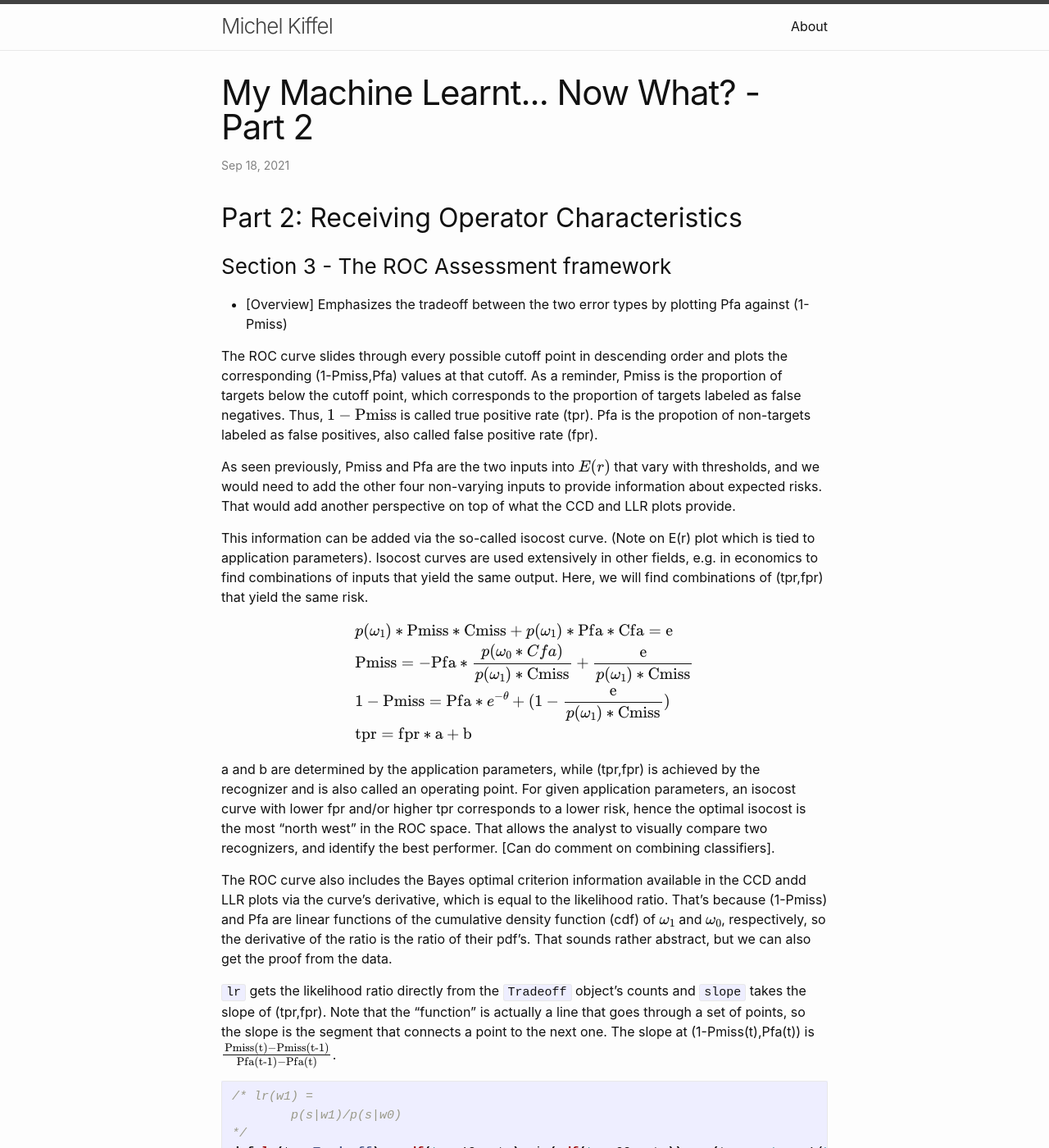
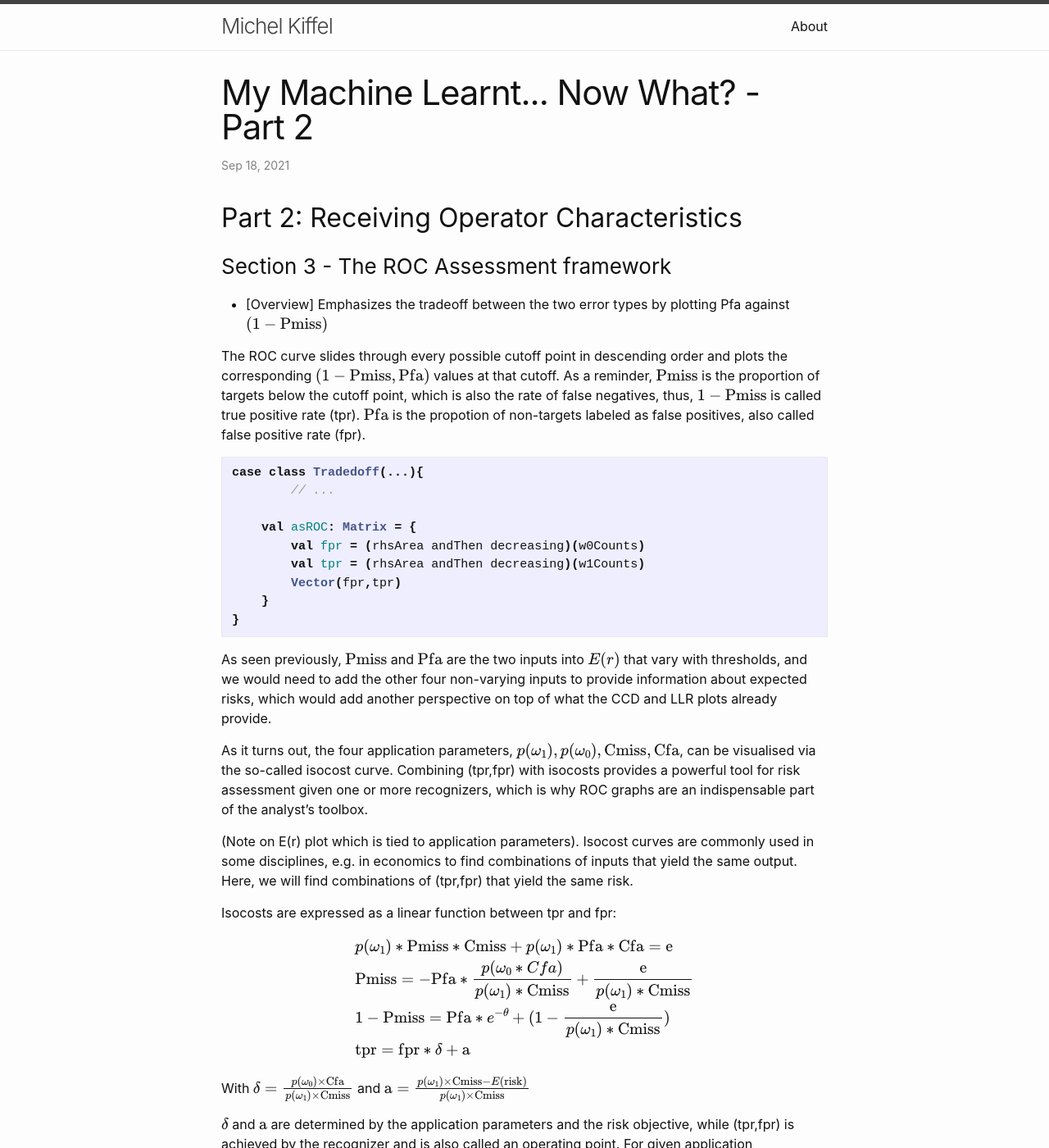
Before and after one commit to mkffl/mkffl.github.io, a Jekyll site: the page built from _posts/2021-09-18-Decisions-Part-2.markdown, in a window 1280 px wide and 1400 px high. Shown: the whole window at 82% size. Built offline with Jekyll 4.4.1, drawn with Linux system fonts in a browser that asks for light colours; formulas are drawn with MathJax 3; some of the changed text lies outside the part shown.

Commit message:
Part 2 section 1 done

````diff
--- a/_posts/2021-09-18-Decisions-Part-1.markdown
+++ b/_posts/2021-09-18-Decisions-Part-1.markdown
@@ -168,6 +168,7 @@ $$
 $$
 (Notice the inverted numerator vs the Bayes decision rule). Hence, the cutoff point $c$ is at $llr = -\theta$.
 
+TODO: introduce `val pa = AppParameters(p_w1=0.5,Cmiss=25,Cfa=5)`
 
 [minS on Tradeoff object]
 
--- a/_posts/2021-09-18-Decisions-Part-2.markdown
+++ b/_posts/2021-09-18-Decisions-Part-2.markdown
@@ -6,13 +6,29 @@ layout: post
 ## Part 2: Receiving Operator Characteristics
 
 ### Section 3 - The ROC Assessment framework
-- [Overview] Emphasizes the tradeoff between the two error types by plotting Pfa against (1-Pmiss)
+- [Overview] Emphasizes the tradeoff between the two error types by plotting Pfa against $(1-\text{Pmiss})$
 
-The ROC curve slides through every possible cutoff point in descending order and plots the corresponding (1-Pmiss,Pfa) values at that cutoff. As a reminder, Pmiss is the proportion of targets below the cutoff point, which corresponds to the proportion of targets labeled as false negatives. Thus, $1-\text{Pmiss}$ is called true positive rate (tpr). Pfa is the propotion of non-targets labeled as false positives, also called false positive rate (fpr).
+The ROC curve slides through every possible cutoff point in descending order and plots the corresponding $(1-\text{Pmiss}, \text{Pfa})$ values at that cutoff. As a reminder, $\text{Pmiss}$ is the proportion of targets below the cutoff point, which is also the rate of false negatives, thus, $1-\text{Pmiss}$ is called true positive rate (tpr). $\text{Pfa}$ is the propotion of non-targets labeled as false positives, also called false positive rate (fpr).
 
-As seen previously, Pmiss and Pfa are the two inputs into $E(r)$ that vary with thresholds, and we would need to add the other four non-varying inputs to provide information about expected risks. That would add another perspective on top of what the CCD and LLR plots provide.
+```scala
+case class Tradedoff(...){
+        // ...
 
-This information can be added via the so-called isocost curve. (Note on E(r) plot which is tied to application parameters). Isocost curves are used extensively in other fields, e.g. in economics to find combinations of inputs that yield the same output. Here, we will find combinations of (tpr,fpr) that yield the same risk.
+    val asROC: Matrix = {
+        val fpr = (rhsArea andThen decreasing)(w0Counts)
+        val tpr = (rhsArea andThen decreasing)(w1Counts)
+        Vector(fpr,tpr)
+    }
+}
+```
+
+As seen previously, $\text{Pmiss}$ and $\text{Pfa}$ are the two inputs into $E(r)$ that vary with thresholds, and we would need to add the other four non-varying inputs to provide information about expected risks, which would add another perspective on top of what the CCD and LLR plots already provide.
+
+As it turns out, the four application parameters, $\{p(\omega_1), p(\omega_0), \text{Cmiss}, \text{Cfa}\}$, can be visualised via the so-called isocost curve. Combining (tpr,fpr) with isocosts provides a powerful tool for risk assessment given one or more recognizers, which is why ROC graphs are an indispensable part of the analyst's toolbox.
+
+(Note on E(r) plot which is tied to application parameters). Isocost curves are commonly used in some disciplines, e.g. in economics to find combinations of inputs that yield the same output. Here, we will find combinations of (tpr,fpr) that yield the same risk.
+
+Isocosts are expressed as a linear function between tpr and fpr:
 
 $$
 \begin{equation}
@@ -21,17 +37,24 @@ $$
 & p(\omega_1)*\text{Pmiss}*\text{Cmiss}+p(\omega_1)*\text{Pfa}*\text{Cfa}=\text{e} \\
 & \text{Pmiss} = -\text{Pfa}*\frac{p(\omega_0*Cfa)}{p(\omega_1)*\text{Cmiss}}+\frac{\text{e}}{p(\omega_1)*\text{Cmiss}} \\
 & 1-\text{Pmiss} = \text{Pfa}*e^{-\theta}+(1-\frac{\text{e}}{p(\omega_1)*\text{Cmiss}}) \\
-& \text{tpr} = \text{fpr}*\text{a}+\text{b}
+& \text{tpr} = \text{fpr}*\delta+\text{a}
 
 \end{aligned}
 \end{equation}
 $$
 
-a and b are determined by the application parameters, while (tpr,fpr) is achieved by the recognizer and is also called an operating point. For given application parameters, an isocost curve with lower fpr and/or higher tpr corresponds to a lower risk, hence the optimal isocost is the most "north west" in the ROC space. That allows the analyst to visually compare two recognizers, and identify the best performer. [Can do comment on combining classifiers].
+With $\delta = \frac{p(\omega_0) \times \text{Cfa}}{p(\omega_1) \times \text{Cmiss}}$ and $\text{a}=\frac{p(\omega_1) \times \text{Cmiss} - E(\text{risk})}{p(\omega_1) \times \text{Cmiss}}$
 
-The ROC curve also includes the Bayes optimal criterion information available in the CCD andd LLR plots via the curve's derivative, which is equal to the likelihood ratio. That's because (1-Pmiss) and Pfa are linear functions of the cumulative density function (cdf) of $\omega_1$ and $\omega_0$, respectively, so the derivative of the ratio is the ratio of their pdf's. That sounds rather abstract, but we can also get the proof from the data.
 
-`lr` gets the likelihood ratio directly from the `Tradeoff` object's counts and `slope` takes the slope of (tpr,fpr). Note that the "function" is actually a line that goes through a set of points, so the slope is the segment that connects a point to the next one. The slope at (1-Pmiss(t),Pfa(t)) is $\frac{ \text{Pmiss(t)}-\text{Pmiss(t-1)} }{ \text{Pfa(t-1)}-\text{Pfa(t)} }$.
+$\delta$ and $\text{a}$ are determined by the application parameters and the risk objective, while (tpr,fpr) is achieved by the recognizer and is also called an operating point. For given application parameters, an isocost curve with lower fpr and/or higher tpr corresponds to a lower risk, hence the optimal isocost is the most "north west" in the ROC space.
+
+That allows the analyst to visually identify the Bayes decision cutoff point as the (tpr,fpr) pair that is closest to (0,1) i.e. located the most "north west". It also allows them to compare two recognizers, with the best performer's isocost being above the underperformer - see example in the next section. [TODO do comment on combining classifiers].
+
+Before looking at an example, we will connect the above to the Bayes optimal criterion introduced in the previous part. The derivative of the ROC curve is equal to the likelihood ratio between the two conditional distributions, $p(s \vert \omega_i)$, so the solution to the Bayes equation (note: add reference) is available on the graph.
+
+ROC and likelihood ratio are connected because $(1-\text{Pmiss})$ and $\text{Pfa}$ are linear functions of the cumulative density function (cdf) of $\omega_1$ and $\omega_0$, respectively, so the derivative of the ratio is the ratio of their pdf's. If that sounds rather abstract (it does to me), the data also provides a proof.
+
+Using the svm recognizer from Part 1, the snippets below show that for every operating point, the derivative equals the likelihood ratio. The method `lr` gets the likelihood ratio directly from the `Tradeoff` object's counts while `slope` get the lr from the slope of (tpr,fpr). Note that instead of a continuous function we have a line that goes through a set of points, so the slope is the segment that connects a point to the next one. The slope at $(1-\text{Pmiss(t)},\text{Pfa(t)})$ is $\frac{ \text{Pmiss(t)}-\text{Pmiss(t-1)} }{ \text{Pfa(t-1)}-\text{Pfa(t)} }$.
 
 ```scala
 /* lr(w1) =
@@ -58,16 +81,24 @@ res1: Vector[Double] = Vector(0.0, 0.0, 0.0, 0.0, 0.007871325628334975, 0.0, 0.0
 res2: Vector[Double] = Vector(0.0, 0.0, 0.0, 0.0, 0.007871325628334973, 0.0, 0.0, 0.012501517174414365, 0.07484429961857492, 0.19986233803966608, 0.6509123275478419, 1.912732127685398, 5.629137095074125, 20.780299658804417, 55.4692317028767, 82.21206052514438, 360.01869158876053, Infinity, Infinity, Infinity, Infinity, Infinity, NaN, Infinity, NaN)
 ```
 
-The connection to the Bayes decision threshold becomes apparent by going back to the isocost equation. The derivative of the "north west-most" line is $e^{-\theta}$ and is also a tangeant to the ROC curve - if not, we could shift the isocost and get a lower risk. That means that the optimal threshold is at $\text{LR}=e^{-\theta}$ i.e. $\text{LLR}=-\theta$.
+With likelihood ratios available, the connection to the Bayes decision threshold becomes apparent by going back to the isocost equation. The derivative of the "north west-most" line is $e^{-\theta}$ and is also a tangeant to the ROC curve - if not, we could shift the isocost and get a lower risk. That means that the optimal thresholds are at $\text{LR}=e^{-\theta}$ i.e. $\text{LLR}=-\theta$.
 
+So far, we have made no assumptions about the shape of the ROC curve, so there can be many solutions, but the next section will cover monotonicity, which guarantees that there is only one optomal cutoff solution.
+
+The graphs below show the relationships between CCD, LLR and ROC plots. The isocost corresponds to the fraud application of Part 1, `AppParameters(p_w1=0.5,Cmiss=25,Cfa=5)`, which penalizes false negatives 5 times more than false positives.
+
+
+TODO: annotations for minTheta, optimal score and isocost.
 
 {% include demo15-bayesdecisions2-10.html %}
 
-The ROC curve emphasizes that the optimal decision point is determined by a tradeoff between missing errors and false alarm errors. We can get a lower miss rate (Pmiss i.e. 1-tpr) only if we accept a higher false alarm rate (Pfa).
+The ROC curve emphasizes that the optimal decision point is determined by a tradeoff between missing errors and false alarm errors. As long as the curve is not flat, we get a lower miss rate $\text{Pmiss}$ if we accept a higher false alarm rate $\text{Pfa}$.
 
-How much Pfa we tolerate is determined by application parameters, captured by the derivative of the isocost line. Given flat priors and high Cmiss, our application requires low Pmiss and thus tolerates high Pfa. Visually, that corresponds to operating points in the upper-hand corner of the ROC space.
+How much $\text{Pfa}$ we tolerate is determined by application parameters, captured by the derivative of the isocost line. Given flat priors and high Cmiss, our application requires low $\text{Pmiss}$ and thus tolerates high Pfa. Visually, that corresponds to operating points in the upper-hand corner of the ROC space.
 
-Finally, the LLR and ROC frameworks look consistent from an application parameter perspective. On the fraud application, the flat isocost correponds to a low threshold in the LLR graph. A steep isocost would map to a low LLR threshold, as a high $\text{Cfa}*p(\omega_0)$ would require a low false error rate. Sometimes, the priors and costs balance each other and $-\theta$ is close to 0, which means that the isocost slope is parallel to the $tpr=fpr$ line. An example is an application that minimises the error rate when prior probabilities are assumed roughly equal.
+The graphs also shows the connections between LLR and ROC. The fraud application penalizes false negatives heavily, which corresponds to a low $\delta$ in the definition above and therefore to a flattish ROC isocost, which maps to the low threshold in the LLR graph.
+
+A steep isocost would map to a high LLR threshold. If the ratio of priors and costs balance each other and $-\theta$ is close to 0, then the isocost slope is parallel to the $tpr=fpr$ line. An example of such application would be to minimise the error rate (Cmiss = Cfa = 1) when prior probabilities are assumed to be equal.
 
 
 ## Part 2
````
